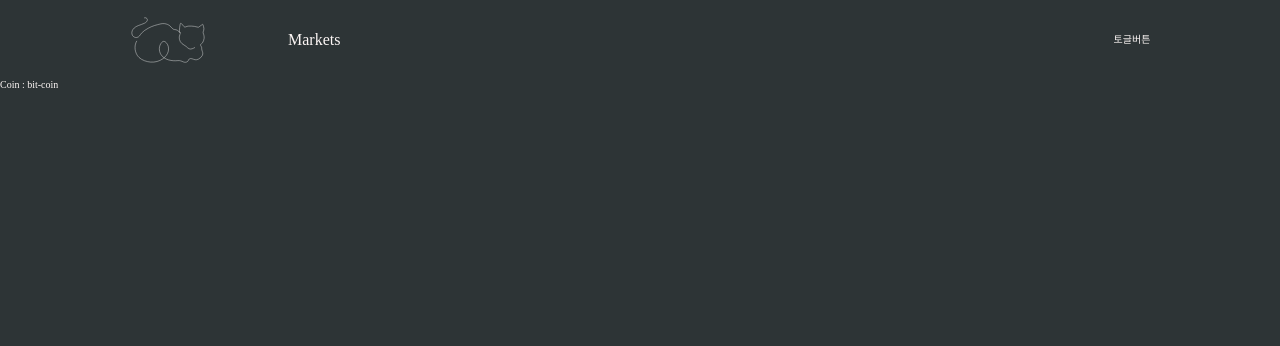
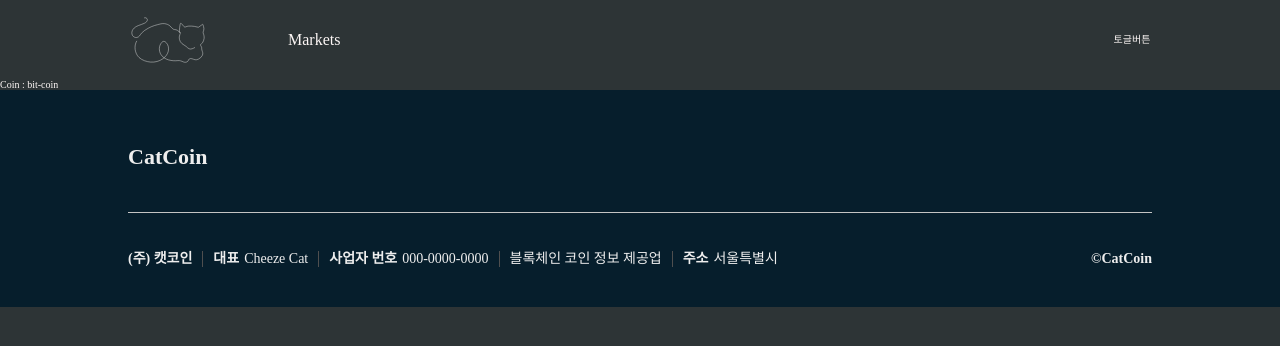
Before and after one commit to alstjr5949/coin-info-site, a React (Create React App) app: page /coin/bit-coin in a window 1280 px wide. Shown: the top 346 px of the page. Built offline with nearby package versions, Linux system fonts and the light colour scheme; a web font is replaced by a local one.

Commit message:
feat : footer component 개발

```diff
--- /dev/null
+++ b/src/components/Footer.tsx
@@ -0,0 +1,88 @@
+import styled from "styled-components";
+import CommonWrapper from "../common/commonWrapper";
+
+const StyledFooter = styled.footer`
+  background-color: #061e2c;
+  color: #eee;
+`;
+
+const LinkSection = styled.section`
+  display: flex;
+  justify-content: space-between;
+  align-items: center;
+  padding: 54px 0 42px;
+  border-bottom: 1px solid #c4c4c4;
+`;
+
+const CorpLink = styled.a`
+  font-weight: 700;
+  font-size: 22px;
+  line-height: 26px;
+`;
+
+const InfoSection = styled.section`
+  padding: 36px 0 38px;
+  font-weight: 700;
+  font-size: 14px;
+  line-height: 20px;
+  display: flex;
+  justify-content: space-between;
+`;
+
+const CorpInfo = styled.dl`
+  display: flex;
+  align-items: center;
+  dt {
+    margin-right: 0.5rem;
+  }
+  dd {
+    font-weight: 400;
+    display: flex;
+    align-items: center;
+    &:first-of-type {
+      font-weight: 700;
+    }
+    &::after {
+      content: " ";
+      width: 0.1rem;
+      height: 1.6rem;
+      background-color: #4f4f4f;
+      display: block;
+      margin: 0 1rem;
+    }
+    &:last-of-type::after {
+      display: none;
+    }
+  }
+`;
+
+const Copyright = styled.small``;
+
+const Footer = () => {
+  return (
+    <StyledFooter>
+      <CommonWrapper>
+        <LinkSection>
+          <CorpLink href="#">CatCoin</CorpLink>
+        </LinkSection>
+        <InfoSection>
+          <CorpInfo>
+            <dt className="ir">회사명</dt>
+            <dd>(주) 캣코인</dd>
+            <dt>대표</dt>
+            <dd>Cheeze Cat</dd>
+            <dt>사업자 번호</dt>
+            <dd>000-0000-0000</dd>
+            <dt className="ir">업종</dt>
+            <dd>블록체인 코인 정보 제공업</dd>
+            <dt>주소</dt>
+            <dd>서울특별시</dd>
+          </CorpInfo>
+          <Copyright>©CatCoin</Copyright>
+        </InfoSection>
+      </CommonWrapper>
+    </StyledFooter>
+  );
+};
+
+export default Footer;
--- a/src/router/Router.tsx
+++ b/src/router/Router.tsx
@@ -1,4 +1,6 @@
 import { BrowserRouter, Route, Routes } from "react-router-dom";
+
+import Footer from "../components/Footer";
 import Nav from "../components/Nav";
 
 import Coin from "../pages/Coin";
@@ -12,6 +14,7 @@ const Router = () => {
         <Route path="/" element={<Home />} />
         <Route path="coin/:coinId/*" element={<Coin />} />
       </Routes>
+      <Footer />
     </BrowserRouter>
   );
 };
```
